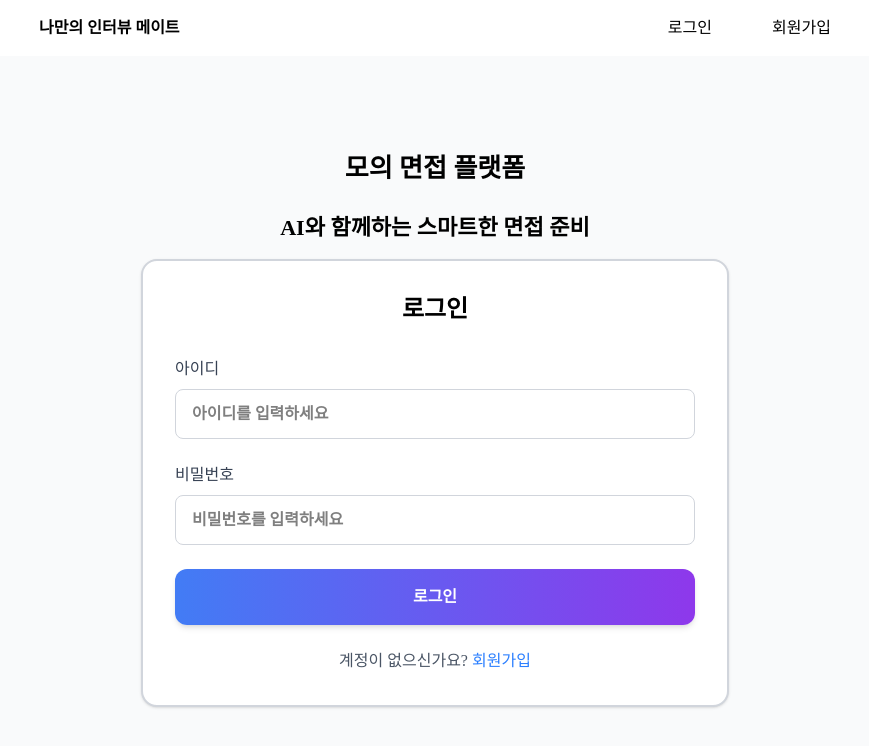
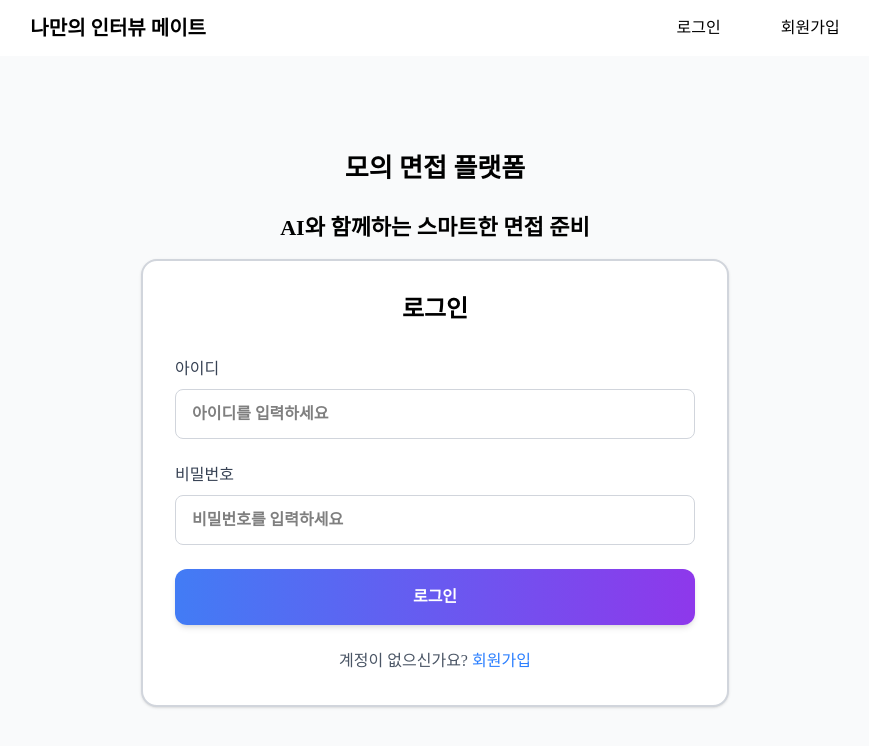
Before and after one commit to ydsic/my_interview_mate, a React (Vite) app: page /my_interview_mate/login in a window 1280 px wide. Shown: the top 746 px of the page, without its empty margins (205-1074 px from the left). Built offline with nearby package versions, Linux system fonts and the light colour scheme; a web font is replaced by a local one.

Commit message:
fix: Nav에 타이틀 클릭 시 홈으로 이동 추가 및 FirstLanding 페이지에 로그인 버튼 클릭 시 로그인 창으로 이동 추가

```diff
--- a/src/components/common/Nav.tsx
+++ b/src/components/common/Nav.tsx
@@ -3,7 +3,9 @@ import { Link } from 'react-router-dom';
 export default function Nav() {
   return (
     <div className="w-full h-[7vh] shadow-[0px_1px_4px_1px_rgba(0,0,0,0.10)] flex justify-around items-center">
-      <p className="font-semibold">나만의 인터뷰 메이트</p>
+      <Link to="/">
+        <p className="text-xl font-bold">나만의 인터뷰 메이트</p>
+      </Link>
       <div className="flex gap-15 font-heavy">
         <Link to="/login">로그인</Link>
         <Link to="/signup">회원가입</Link>
--- a/src/components/mainpage/Greeting.tsx
+++ b/src/components/mainpage/Greeting.tsx
@@ -1,3 +1,4 @@
+import { Link } from 'react-router-dom';
 import Button from '../common/Button';
 import { H1_big_title } from '../common/HTagStyle';
 
@@ -17,7 +18,9 @@ export default function Greeting() {
           가까워지세요.
         </p>
 
-        <Button className="w-full">로그인</Button>
+        <Link to="/login">
+          <Button className="w-full">로그인</Button>
+        </Link>
       </div>
     </div>
   );
```
